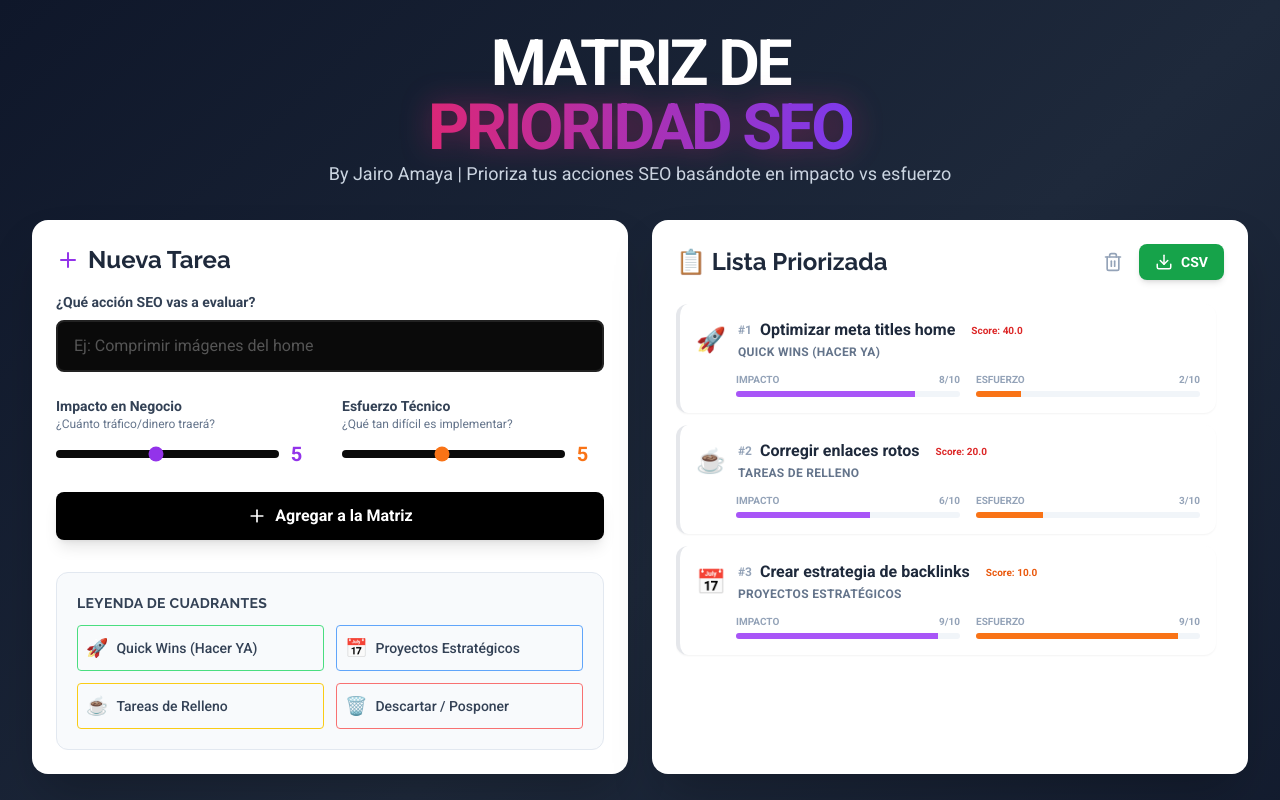
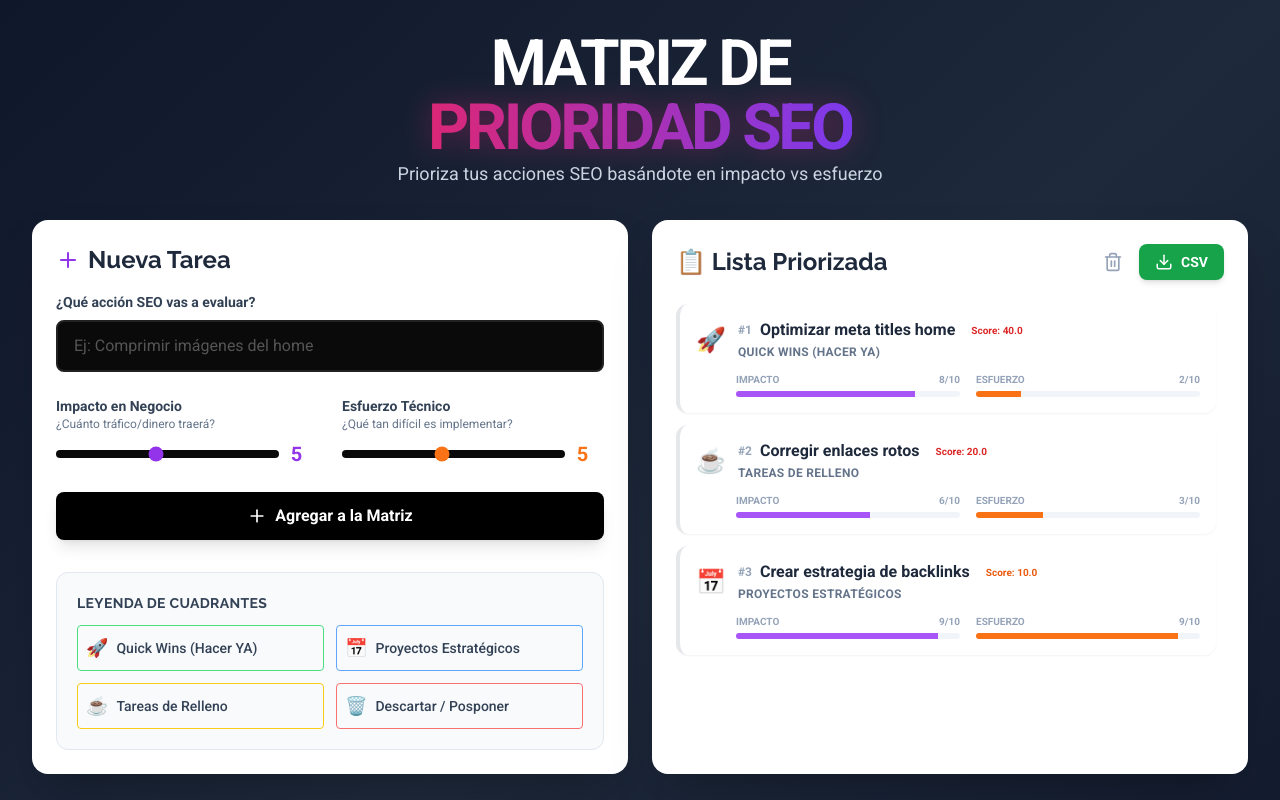
Before and after one commit to jairoamayalaverde/SEO-Priority-Matrix, a React (Vite) app: page / in a window 1280 px wide. Shown: the top 800 px of the page. Built offline with nearby package versions, Linux system fonts and the light colour scheme.

Commit message:
Update App.jsx

```diff
--- a/src/App.jsx
+++ b/src/App.jsx
@@ -115,7 +115,7 @@ export default function SEOPriorityCalculator() {
 </h1>
           {/* CAMBIO: Texto Slate-300 (Igual que Auditor) */}
           <p className="text-slate-300 text-lg">
-            By Jairo Amaya | Prioriza tus acciones SEO basándote en impacto vs esfuerzo
+            Prioriza tus acciones SEO basándote en impacto vs esfuerzo
           </p>
         </div>
 
```
